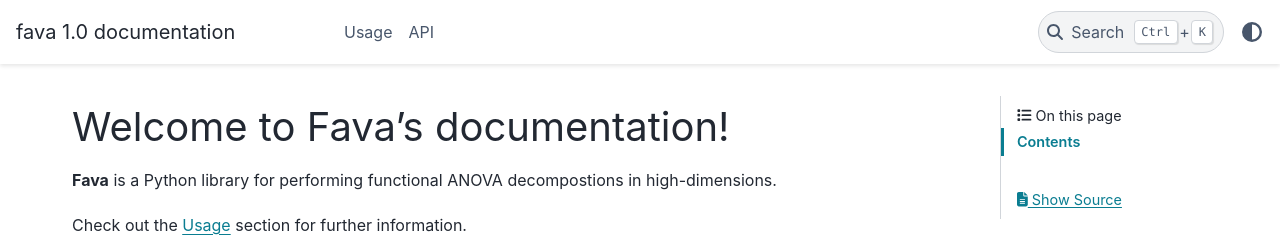
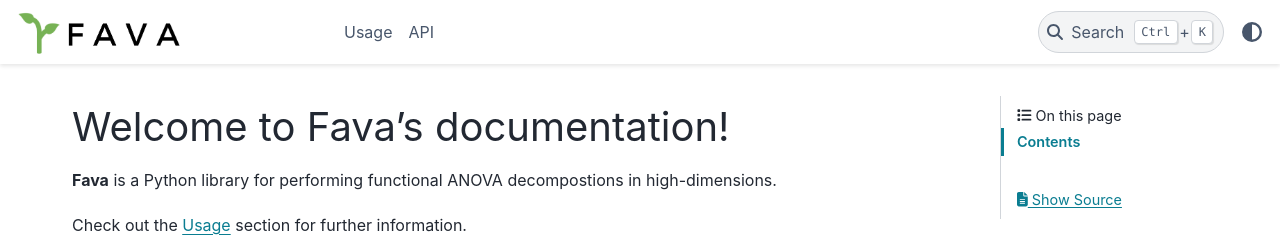
Before and after one commit to agrawalraj/anova, a Sphinx documentation site: the page built from docs/source/index.rst, in a window 1280 px wide. Shown: the top 237 px of the page. Built offline with Sphinx 7.4.7 and the PyData theme 0.15.4, drawn with Linux system fonts in a browser that asks for light colours.

Commit message:
added logo

```diff
--- a/docs/source/api.rst
+++ /dev/null
@@ -1,5 +0,0 @@
-API
-===
-
-.. autosummary::
-   :toctree: generated
--- a/docs/source/conf.py
+++ b/docs/source/conf.py
@@ -34,8 +34,12 @@ intersphinx_disabled_domains = ['std']
 templates_path = ['_templates']
 
 # -- Options for HTML output
+html_static_path = ['_static']
+html_logo = "fava_logo.png"
+
 
 html_theme = 'pydata_sphinx_theme'
 
+
 # -- Options for EPUB output
 epub_show_urls = 'footnote'
```
Also changed, not shown: docs/source/_static/fava_logo.png (added), docs/source/fava_logo.png (added).
